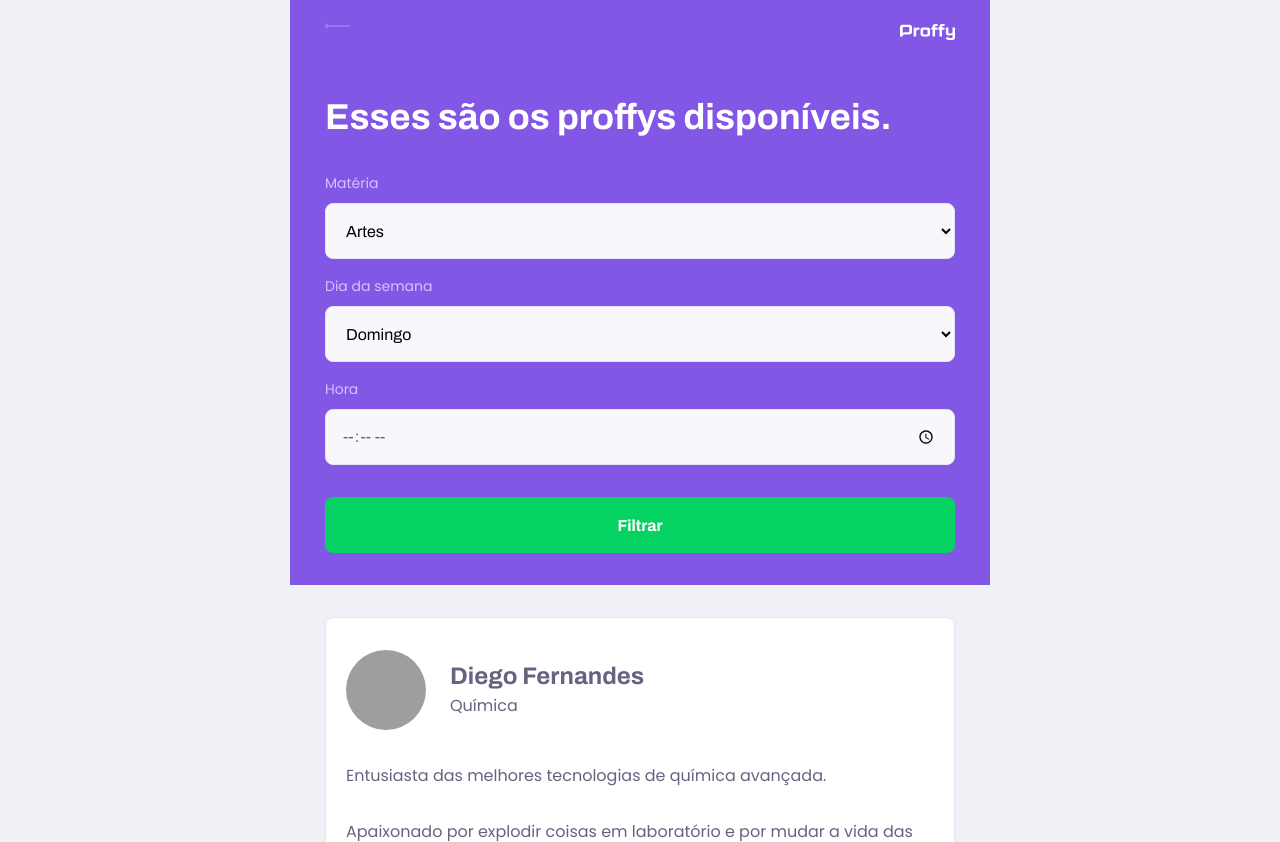
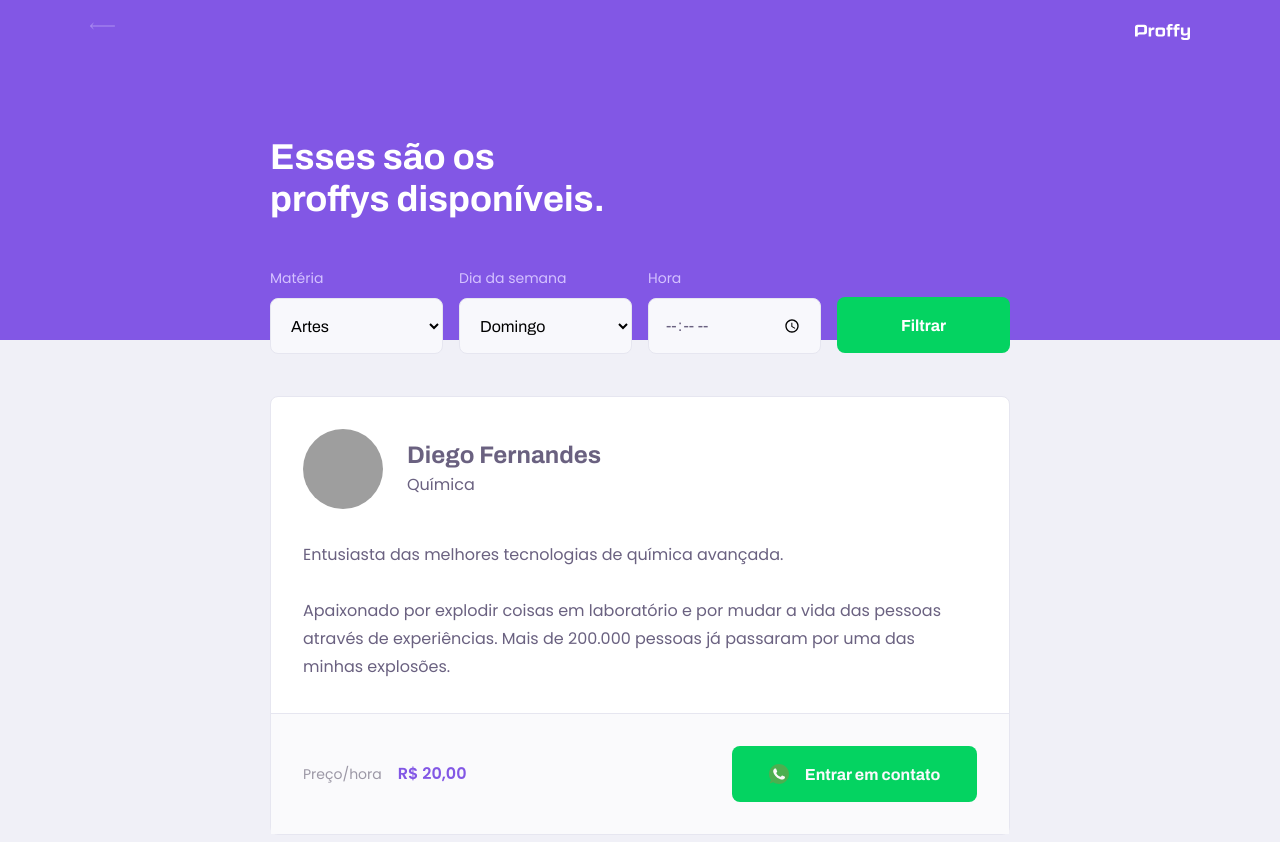
Before and after one commit to brunaoliveira/nlw, a plain HTML site: page study.html in a window 1280 px wide. Shown: the top 842 px of the page. Drawn offline with Linux system fonts and the light colour scheme; grey boxes are pictures that could not be loaded.

Commit message:
study page desktop template

```diff
--- a/styles/partials/page-study.css
+++ b/styles/partials/page-study.css
@@ -39,6 +39,9 @@
 .page-header .header-content {
     width: 90%;
     margin: 3.2rem auto;
+
+    /* para o form poder ser absolute na versão desktop */
+    position: relative;
 }
 
 .page-header .header-content strong {
@@ -155,7 +158,7 @@
     margin-top: .4rem;
 }
 
-.teacher-item p {
+.teacher-item > p {
     padding: 0 2rem;
     font-size: 1.6rem;
     line-height: 2.8rem;
@@ -188,6 +191,7 @@
     width: 20rem;
     height: 5.6rem;
     background: var(--color-secondary);
+    color: var(--color-box-footer);
     border: 0;
     border-radius: .8rem;
     cursor: pointer;
@@ -206,3 +210,80 @@
 .teacher-item footer button:hover {
     background: var(--color-secondary-dark);
 }
+
+@media (min-width: 700px) {
+    #page-study #container {
+        max-width: 100vw;
+    }
+
+    .page-header {
+        height: 340px;
+    }
+
+    .page-header .top-bar-container {
+        max-width: 1100px;
+    }
+
+    .page-header .header-content {
+        max-width: 740px;
+
+        margin: 0 auto;
+
+        /* td espaço dentro da caixa seja preenchido por completo */
+        flex: 1 1;
+        padding-bottom: 48px;
+        display: flex;
+        flex-direction: column;
+        justify-content: center;
+    }
+
+    .page-header .header-content strong {
+        max-width: 350px;
+    }
+
+    .teacher-item header,
+    .teacher-item footer {
+        padding: 32px;
+    }
+
+    #search-teachers {
+        display: grid;
+        /* 4 colunas e tds elas são flexíveis */
+        grid-template-columns: repeat(4, 1fr);
+        gap: 16px;
+
+        position: absolute;
+        bottom: -28px;
+    }
+
+    #page-study main {
+        padding: 32px 0;
+        max-width: 740px;
+
+        margin: 0 auto;
+    }
+
+    #serach-teachers .select-block {
+        margin-bottom: 0;
+    }
+
+    /* só o primeiro nível de p */
+    .teacher-item > p {
+        padding: 0 32px;
+    }
+
+    .teacher-item footer p strong {
+        display: initial;
+        margin-left: 16px;
+    }
+
+    .teacher-item footer button {
+        width: 245px;
+        font-size:  16px;
+        justify-content: center;
+    }
+
+    .teacher-item footer button img {
+        margin-right: 16px;
+    }
+}
```
